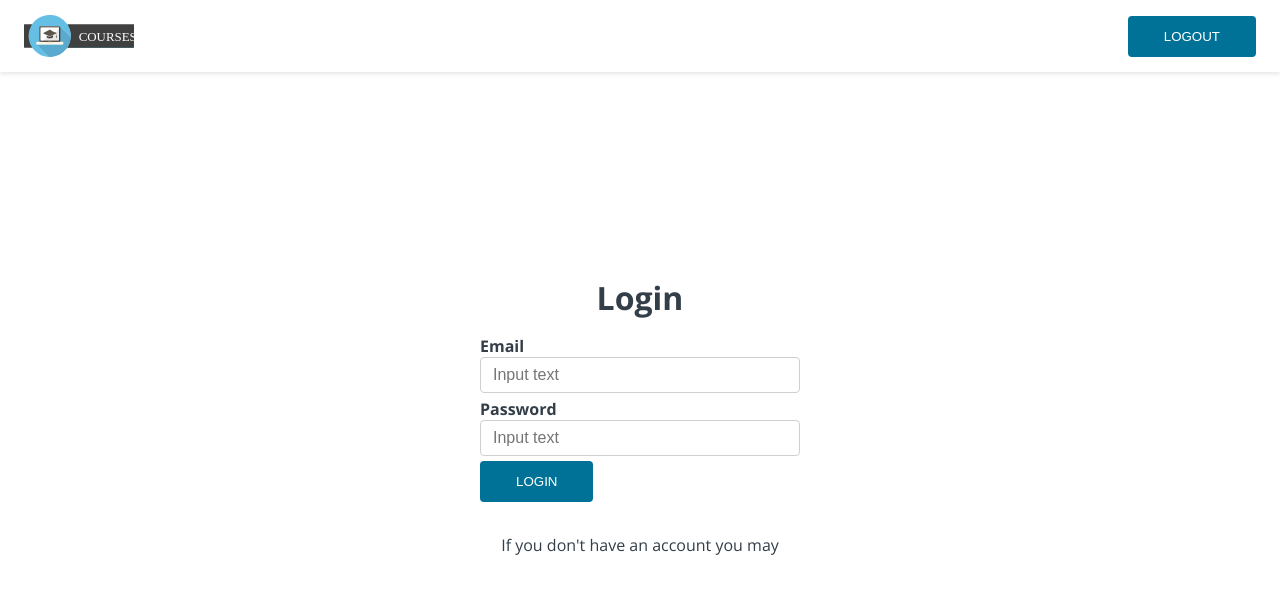
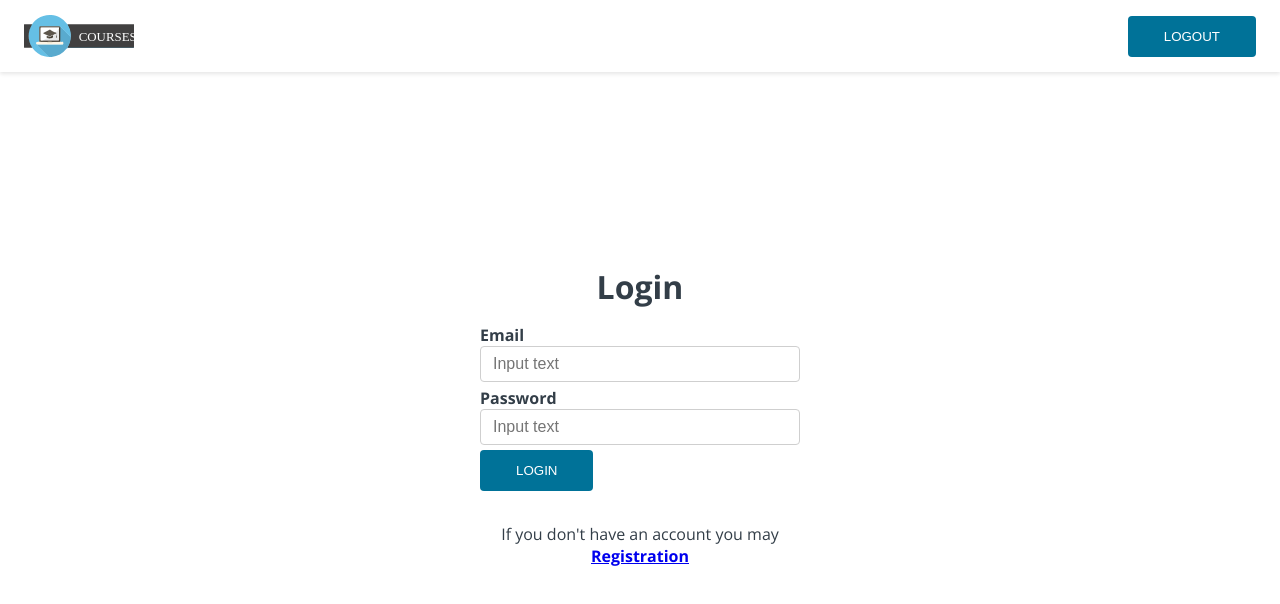
Before and after one commit to FreeFallRush/courses-app, a React (Vite) app: page /login in a window 1280 px wide. Shown: the top 604 px of the page. Built offline with nearby package versions, Linux system fonts and the light colour scheme.

Commit message:
Changed Login and Registration to use linkTo
Added linkTo in AuthForm.types.ts

```diff
--- a/src/components/AuthForm/AuthForm.types.ts
+++ b/src/components/AuthForm/AuthForm.types.ts
@@ -15,4 +15,5 @@ export type AuthFormProps = {
     bottomText?: string;
     linkText?: string;
     onLinkClick?: () => void;
+    linkTo?: string;
 };
--- a/src/components/Login/Login.tsx
+++ b/src/components/Login/Login.tsx
@@ -87,9 +87,9 @@ function Login() {
                 ]}
                 onSubmit={handleSubmit}
                 submitButtonText="Login"
-                bottomText="If you don't have an account you may"
+                bottomText="If you don't have an account you may "
                 linkText="Registration"
-                onLinkClick={() => {}}
+                linkTo="/registration"
             />
         </>
     );
--- a/src/components/Registration/Registration.tsx
+++ b/src/components/Registration/Registration.tsx
@@ -68,9 +68,9 @@ function Registration() {
                 ]}
                 onSubmit={handleSubmit}
                 submitButtonText="Login"
-                bottomText="If you have an account you may"
+                bottomText="If you have an account you may "
                 linkText="Login"
-                onLinkClick={() => {}}
+                linkTo="/login"
             />
         </>
     );
```
